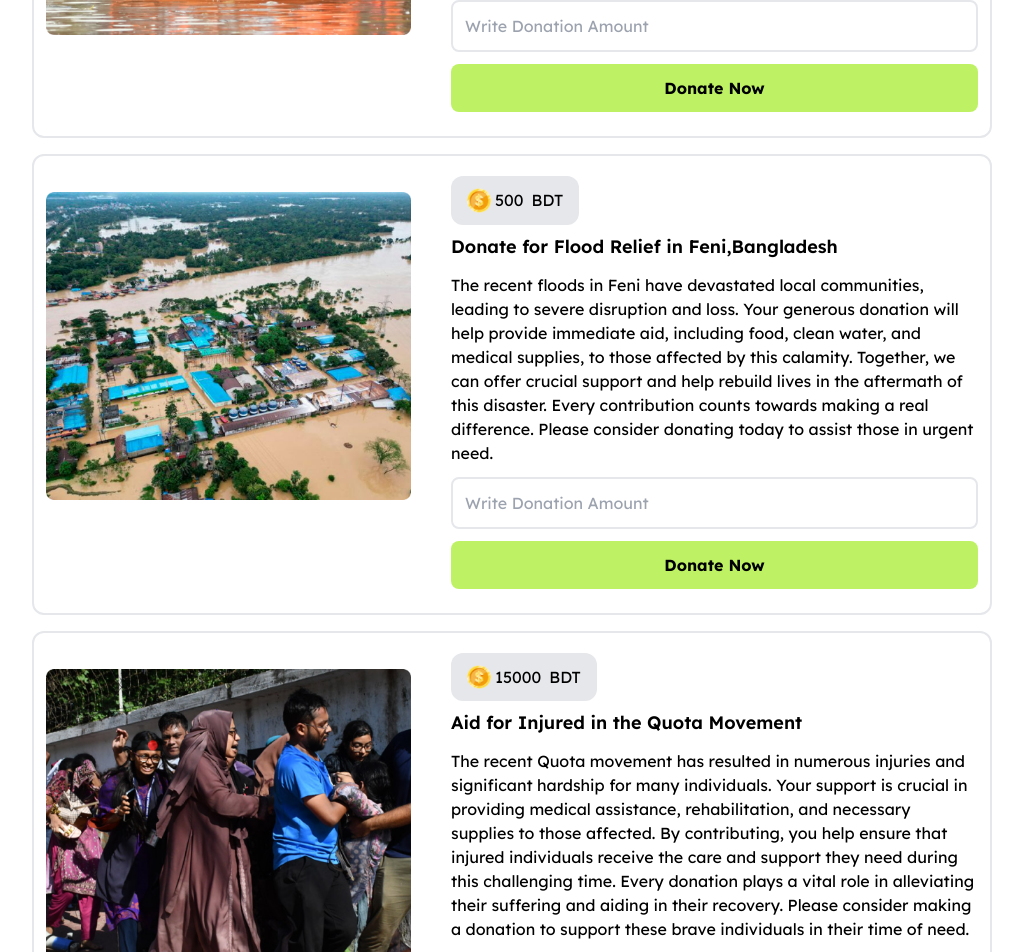
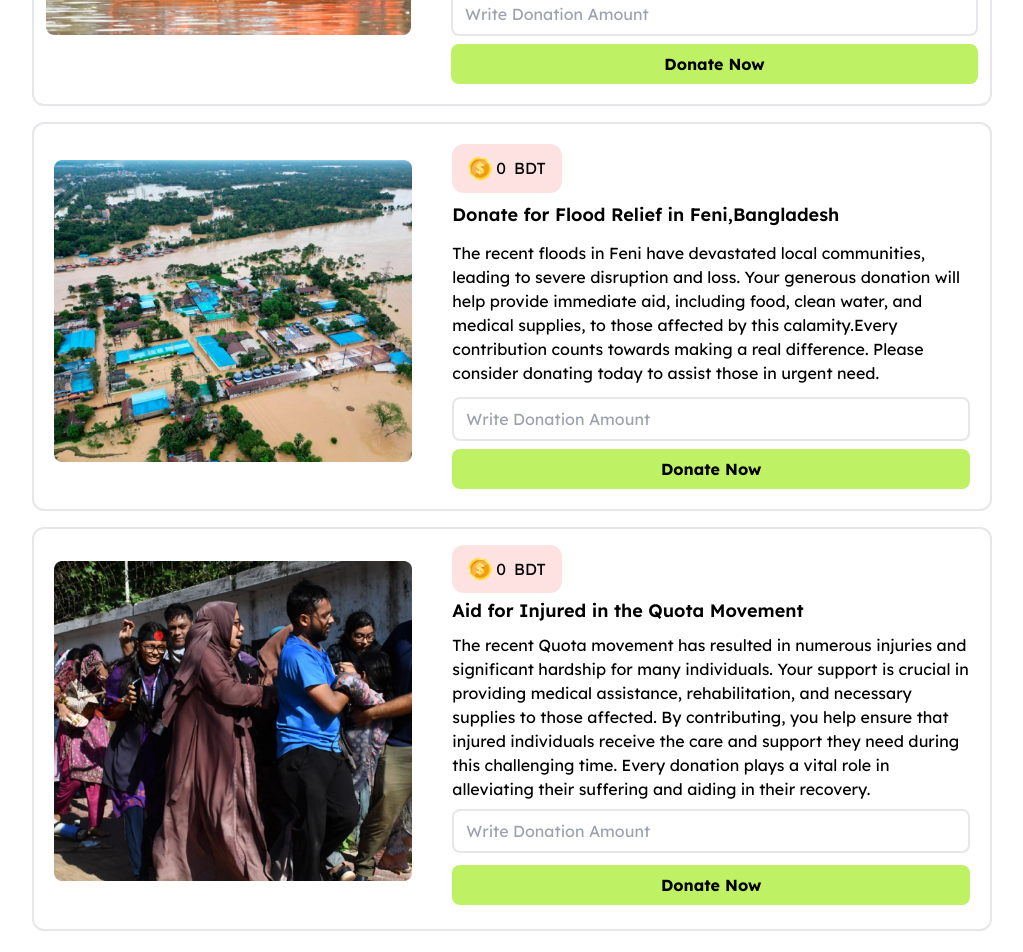
Before and after one commit to Mirajul-islam25/web-dev-assignment-five, a plain HTML site: page index.html in a window 1280 px wide. Shown: the part 520-1472 px from the top of the page, without its empty margins (128-1151 px from the left). Drawn offline with nearby package versions, Linux system fonts and the light colour scheme.

Commit message:
web-dev-assignment-five

```diff
--- a/index.html
+++ b/index.html
@@ -55,7 +55,7 @@
           </div>
           <div class="right md:col-span-7">
             <div class="top-area">
-              <button id="donate-output-btn" class="bg-gray-200 px-4 py-1 my-2 rounded-xl">
+              <button id="donate-output-btn" class="bg-red-100 px-4 py-1 my-2 rounded-xl">
                 <span class="flex items-center"><img class="mr-1 my-2 w-6" src="./assets/coin.png" alt="" />
                   <span id="donation-balance-Noakhali-has">0</span>
                   <span class="ml-2"> BDT</span>
@@ -63,7 +63,7 @@
               </button>
             </div>
             <h1 class="font-semibold text-xl md:text-lg">Donate for Flood at Noakhali, Bangladesh</h1>
-            <p class="my-3">
+            <p class="my-2">
               The recent floods in Noakhali have caused significant damage to
               homes infrastructure. Your donation will help provide essential
               supplies and to those affected by this disaster. Every
@@ -73,11 +73,11 @@
             </p>
             <input
               id="donate-For-noakhali-input"
-              class="w-full py-3 px-3 rounded-lg border-2 outline-2 outline-gray-400"
+              class="w-full py-2 px-3 rounded-lg border-2 outline-2 outline-gray-400"
               type="number"
               placeholder="Write Donation Amount"
             />
-            <button id="donate-now-btn-noakhali" class="bg-lime-300 w-full rounded-lg my-3 p-3 font-bold">Donate Now</button>
+            <button id="donate-now-btn-noakhali" class="bg-lime-300 w-full rounded-lg my-2 p-2 font-bold">Donate Now</button>
           </div>
         </div>
 
@@ -94,15 +94,15 @@
           </main>
         </section>
 
-        <div class="item-2 border-2 p-3 rounded-xl md:grid md:grid-cols-12 my-4 gap-10">
+        <div class="item-2 border-2 px-5 py-3 rounded-xl md:grid md:grid-cols-12 my-4 gap-10">
           <div class="left md:col-span-5">
             <img class="md:max-h-[338px] md:w-[500px] mt-6" src="./assets/feni.png" alt="boat is running on flood"/>
           </div>
           <div class="right md:col-span-7">
             <div class="top-area">
-              <button id="donate-output-btn" class="bg-gray-200 px-4 py-1 my-2 rounded-xl">
+              <button id="donate-output-btn" class="bg-red-100 px-4 py-1 my-2 rounded-xl">
                 <span class="flex items-center"><img class="mr-1 my-2 w-6" src="./assets/coin.png" alt="" />
-                  <span id="donation-balance-feni">500</span>
+                  <span id="donation-balance-feni">0</span>
                   <span class="ml-2">BDT</span>
                 </span>
               </button>
@@ -112,51 +112,47 @@
               The recent floods in Feni have devastated local communities,
               leading to severe disruption and loss. Your generous donation will
               help provide immediate aid, including food, clean water, and
-              medical supplies, to those affected by this calamity. Together, we
-              can offer crucial support and help rebuild lives in the aftermath
-              of this disaster. Every contribution counts towards making a real
-              difference. Please consider donating today to assist those in
-              urgent need.
+              medical supplies, to those affected by this calamity.Every contribution
+               counts towards making a real difference. Please consider donating today
+                to assist those in urgent need.
             </p>
             <input id="donate-feni-input"
-              class="w-full py-3 px-3 rounded-lg border-2 outline-2 outline-gray-400"
+              class="w-full py-2 px-3 rounded-lg border-2 outline-2 outline-gray-400"
               type="number" placeholder="Write Donation Amount"/>
-            <button id="donate-btn-for-feni" class="bg-lime-300 w-full rounded-lg my-3 p-3 font-bold">Donate Now</button>
+            <button id="donate-btn-for-feni" class="bg-lime-300 w-full rounded-lg my-2 p-2 font-bold">Donate Now</button>
           </div>
         </div>
 
-        <div class="item-3 border-2 p-3 rounded-xl md:grid md:grid-cols-12 my-4 gap-10">
+        <div class="item-3 border-2 px-5 py-3 rounded-xl md:grid md:grid-cols-12 my-4 gap-10">
           <div class="left md:col-span-5">
             <img
-              class="md:max-h-[372px] md:w-[500px] mt-6"
+              class="md:max-h-[372px] md:w-[500px] mt-5"
               src="./assets/quota-protest.png"
               alt="boat is running on flood"/>
           </div>
           <div class="right md:col-span-7">
             <div class="top-area">
-              <button id="donate-output-btn" class="bg-gray-200 px-4 py-1 my-2 rounded-xl">
+              <button id="donate-output-btn" class="bg-red-100 px-4 py-1 my-1 rounded-xl">
                 <span class="flex items-center"><img class="mr-1 my-2 w-6" src="./assets/coin.png" alt="" />
-                  <span id="donation-has-rightnow">15000</span>
+                  <span id="donation-has-rightnow">0</span>
                   <span class="ml-2">BDT</span>
                 </span>
               </button>
             </div>
             <h1 class="font-semibold text-sm md:text-lg">Aid for Injured in the Quota Movement</h1>
-            <p class="my-3">
+            <p class="my-2">
               The recent Quota movement has resulted in numerous injuries and
               significant hardship for many individuals. Your support is crucial
               in providing medical assistance, rehabilitation, and necessary
               supplies to those affected. By contributing, you help ensure that
               injured individuals receive the care and support they need during
               this challenging time. Every donation plays a vital role in
-              alleviating their suffering and aiding in their recovery. Please
-              consider making a donation to support these brave individuals in
-              their time of need.
+              alleviating their suffering and aiding in their recovery.
             </p>
             <input id="donate-amount-input"
-              class="w-full py-3 px-3 rounded-lg border-2 outline-2 outline-gray-400"
+              class="w-full py-2 px-3 rounded-lg border-2 outline-2 outline-gray-400"
               type="number" placeholder="Write Donation Amount"/>
-            <button id="donate-for-student" class="bg-lime-300 w-full rounded-lg my-3 p-3 font-bold">Donate Now</button>
+            <button id="donate-for-student" class="bg-lime-300 w-full rounded-lg my-3 p-2 font-bold">Donate Now</button>
           </div>
         </div>
       </main>
--- a/js/main.js
+++ b/js/main.js
@@ -35,9 +35,7 @@ document.getElementById("btn-donate").addEventListener("click", function () {
   );
 });
 
-  // Noakhali
-document
-  .getElementById("donate-now-btn-noakhali")
+document.getElementById("donate-now-btn-noakhali")
   .addEventListener("click", function () {
     const addMoney = getValueByIdFromInput("donate-For-noakhali-input");
     const donarBalance = donationValueAmount("main-balance");
@@ -63,16 +61,15 @@ document
       totalDonationGetNoakhali;
     //!pop up Button
     document.getElementById("popup").classList.remove("hidden");
-    document
-      .getElementById("close-confirmation")
+    document.getElementById("close-confirmation")
       .addEventListener("click", function () {
         document.getElementById("popup").classList.add("hidden");
       });
 
     const div = document.createElement("div");
     div.innerHTML = `
-            <p class ='p-3 text-lg'> ${addMoney} tk is donated for famine-2024 at<span class ="text-green-500 text-lg font-semibold"> Noakhaki, Bangladesh</span>.
-            Transaction date is ${new Date().toLocaleDateString()}</p>
+            <p class ='p-3 text-lg border-2 border-gray-400 m-3 rounded-xl'> ${addMoney} tk is donated for famine-2024 at<span class ="text-amber-400 text-lg font-semibold"> Noakhali, Bangladesh</span>.<br>
+            date:  ${new Date().toLocaleDateString()} GMT +0600 (Bangladesh Standard Time)</p>
         `;
     document.getElementById("transaction-container").appendChild(div);
   });
@@ -97,26 +94,24 @@ document.getElementById("donate-btn-for-feni")
       return;
     }
 
-    //function calculation
     const feniHasBalance = donationValueAmount("donation-balance-feni");
     const donateBalanceISNow = donarBalance - inputMoney;
     document.getElementById("main-balance").innerText = donateBalanceISNow;
     const totalDonationGetFeni = inputMoney + feniHasBalance;
     document.getElementById("donation-balance-feni").innerText =
-      totalDonationGetFeni;
+    totalDonationGetFeni;
 
     //pop up Button added
     document.getElementById("popup").classList.remove("hidden");
-    document
-      .getElementById("close-confirmation")
+    document.getElementById("close-confirmation")
       .addEventListener("click", function () {
         document.getElementById("popup").classList.add("hidden");
       });
 
     const div = document.createElement("div");
     div.innerHTML = `
-                <p class ='p-3 text-lg'> ${inputMoney} tk is donated for flood relief-2024 at <span class ="text-blue-500 font-semibold">Feni, Bangladesh</span>.
-                 Transaction date is ${new Date().toLocaleDateString()}</p>
+                <p class ='p-3 text-lg border-2 border-gray-400 m-3 rounded-xl'> ${inputMoney} tk is donated for flood relief-2024 at <span class ="text-lime-400 font-semibold">Feni, Bangladesh</span>.<br>
+                 date:  ${new Date().toLocaleDateString()} GMT +0600 (Bangladesh Standard Time)</p>
             `;
     document.getElementById("transaction-container").appendChild(div);
   });
@@ -139,7 +134,7 @@ document.getElementById("donate-for-student")
       alert("Wrong!Input accepts only Valid Number");
       return;
     }
-    //function calculation
+
     const balanceIsNow = donationValueAmount("donation-has-rightnow");
     const donateBalanceISNow = donarBalance - donateForStudent;
     document.getElementById("main-balance").innerText = donateBalanceISNow;
@@ -156,8 +151,8 @@ document.getElementById("donate-for-student")
     const div = document.createElement("div");
 
     div.innerHTML = `
-                <p class ='p-3 text-lg'> ${donateForStudent} tk is donated for aid for Injured in the Quota Movement <span class ="text-red-600 font-bold">Quota Movement, Bangladesh</span>.
-                 Transaction date is ${new Date().toLocaleDateString()}</p>
+                <p class ='p-3 text-lg border-2 border-gray-400 m-3 rounded-xl'> ${donateForStudent} tk is donated for aid for Injured in the <span class ="text-emerald-400 font-bold">Quota Movement, Bangladesh</span>.<br>
+                 date:  ${new Date().toLocaleDateString()} GMT +0600 (Bangladesh Standard Time)</p>
             `;
     document.getElementById("transaction-container").appendChild(div);
   });
```
